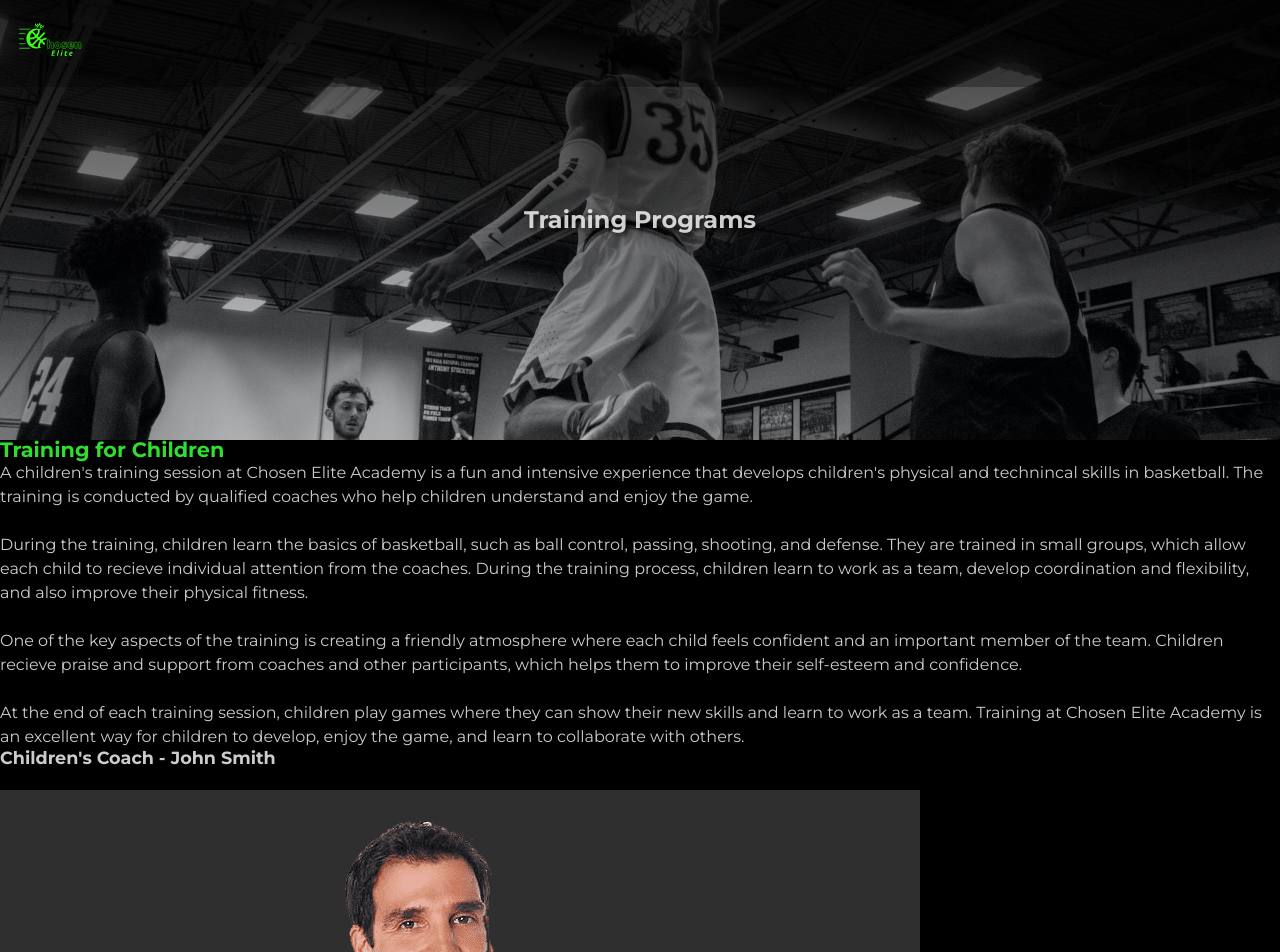
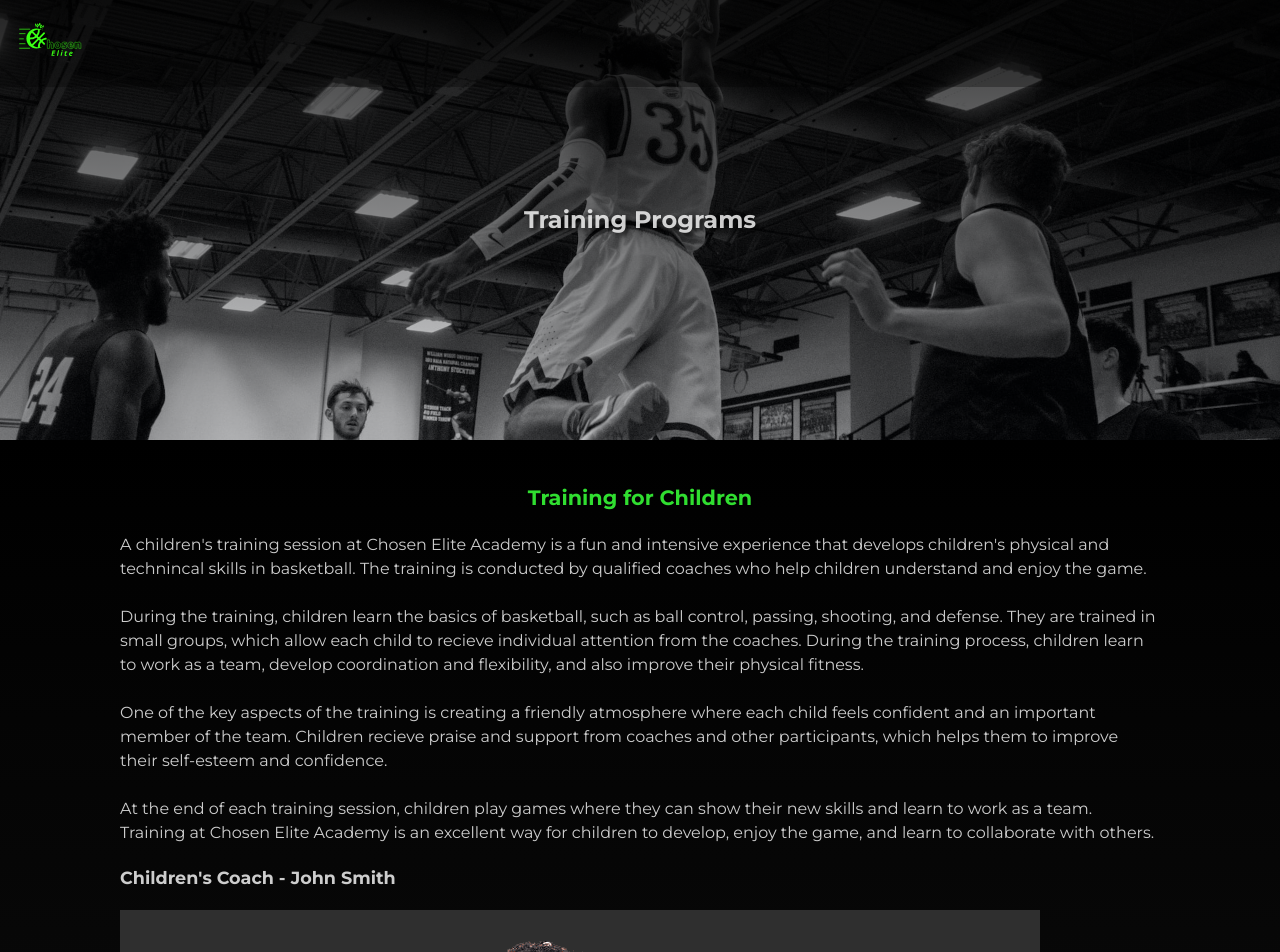
Before and after one commit to anthonyjprater/chosen-elite, a Vue app: page /training in a window 1280 px wide. Shown: the top 952 px of the page. Built offline with nearby package versions, Linux system fonts and the light colour scheme.

Commit message:
training view layout

```diff
--- a/src/style.css
+++ b/src/style.css
@@ -127,7 +127,7 @@ button.carousel__pagination-button:hover::after, .carousel__pagination-button--a
   }
 
   div.carousel__viewport {
-    width: 90%;
+    width: 100%;
   }
 
 }
--- a/src/views/AboutUs.vue
+++ b/src/views/AboutUs.vue
@@ -36,7 +36,6 @@ const image = ref("url('/ce_02.jpg')")
 <style scoped>
 section {
     background: rgba(47, 47, 47, 1);
-    display: grid;
     display: flex;
     flex-wrap: wrap;
     /* flex-direction: column; */
@@ -64,6 +63,11 @@ h2 {
     text-wrap: balance;
 }
 
+h3 {
+    width: 100%;
+    text-align: center;
+}
+
 ul {
     padding-left: 10px;
 }
@@ -73,7 +77,7 @@ section :nth-child(2) { order: -5; }
 section :nth-child(3) { order: -7; }
 section :nth-child(4) { order: -6; }
 section :nth-child(5) { order: -5; }
-section :nth-child(6) { order: -3; }
+section :nth-child(6) { order: -1; }
 section :nth-child(7) { order: -4; }
 section :nth-child(8) { order: -3; }
 section :nth-child(9) { order: -2; }
@@ -83,6 +87,11 @@ section p {
 }
 
 @media(min-width:768px) {
+
+    section {
+        padding: 3rem 7.5rem;
+    }
+
     section p {
         border: none;
         padding: 0;
--- a/src/views/HomeView.vue
+++ b/src/views/HomeView.vue
@@ -30,5 +30,10 @@ const image = ref("url('placeholder-bg.jpg')")
 </template>
 
 <style scoped>
+@media (min-width: 768px) {
 
+    section {
+        padding: 3rem 7.5rem;
+    }
+}
 </style>
--- a/src/views/TrainingPrograms.vue
+++ b/src/views/TrainingPrograms.vue
@@ -109,6 +109,19 @@ const programDetails = ref([
 
 <style scoped>
 
+section {
+    background: rgba(47, 47, 47, 1);
+    display: flex;
+    flex-wrap: wrap;
+    align-items: baseline;
+    justify-content: center;
+    width: 100vw;
+    padding: 3rem 1.5rem;
+    gap: 1.5rem;
+    background: linear-gradient(0deg, rgba(47,47,47,.7), rgba(0,0,0,1));
+    text-align: left;
+}
+
 h2.hero-headline {
   font-size: 1.25rem;
   color: var(--white);
@@ -119,4 +132,10 @@ h2.hero-headline {
   z-index: 2;
 }
 
+@media (min-width: 768px) {
+  section {
+    padding: 3rem 7.5rem;
+  }
+}
+
 </style>
```
